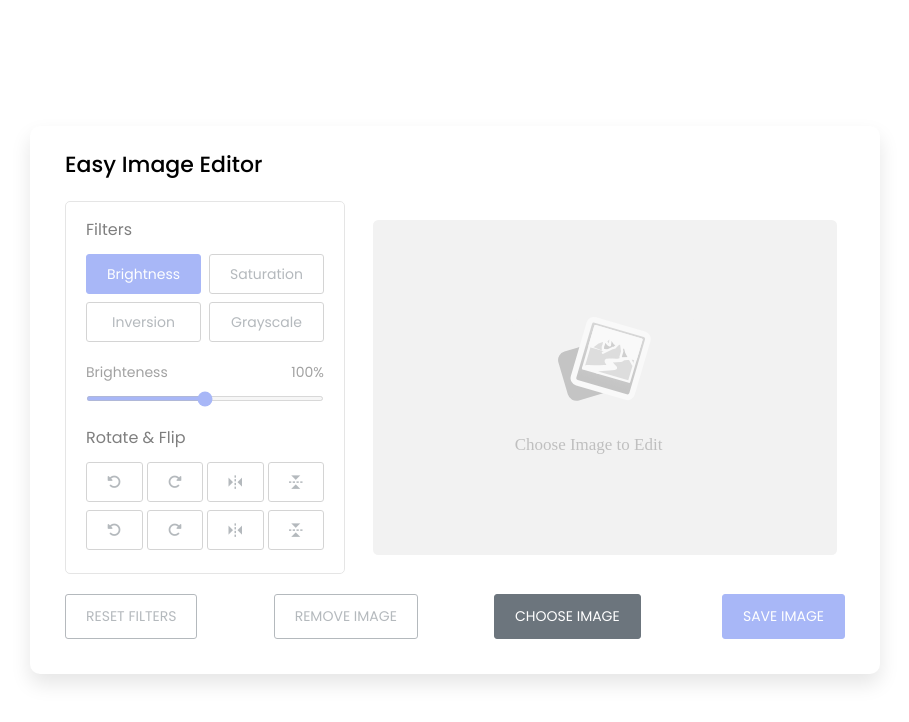
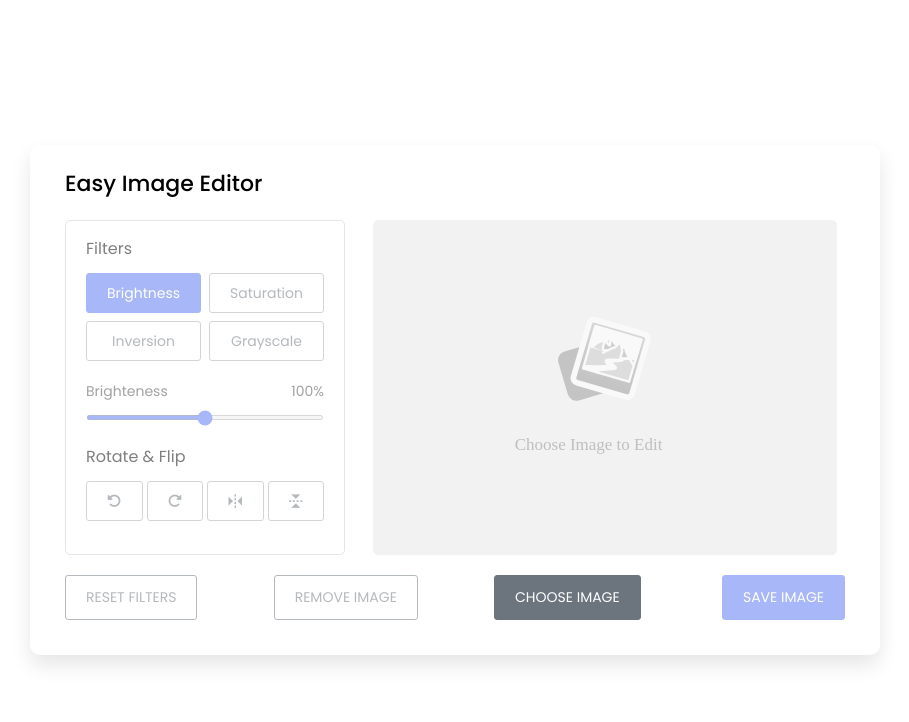
Before and after one commit to Leelaprasad001/Easy-Image-editor-JS-Project, a plain HTML site: page Image Editor/index.html in a window 1280 px wide. Shown: the whole page, without its empty margins (185-1094 px from the left). Drawn offline with nearby package versions, Linux system fonts and the light colour scheme.

Commit message:
Update index.html

```diff
--- a/Image Editor/index.html
+++ b/Image Editor/index.html
@@ -38,12 +38,6 @@
                         <button id="horizontal"><i class='bx bx-reflect-vertical'></i></button>
                         <button id="vertical"><i class='bx bx-reflect-horizontal' ></i></button>
                     </div>
-                    <div class="options">
-                        <button id="left"><i class="fa-solid fa-rotate-left"></i></button>
-                        <button id="right"><i class="fa-solid fa-rotate-right"></i></button>
-                        <button id="horizontal"><i class='bx bx-reflect-vertical'></i></button>
-                        <button id="vertical"><i class='bx bx-reflect-horizontal' ></i></button>
-                    </div>
                 </div>
             </div>
             <div class="preview-img">
```
